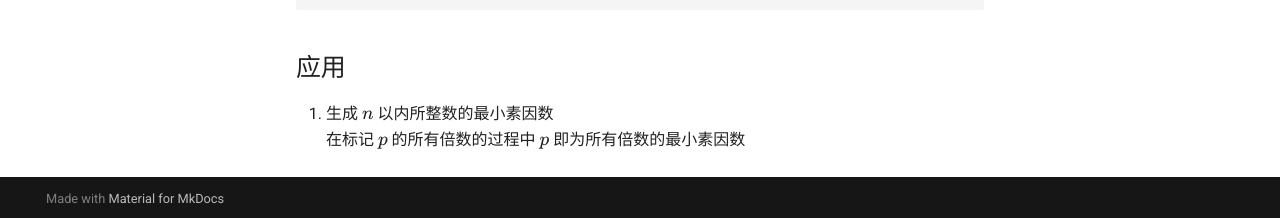
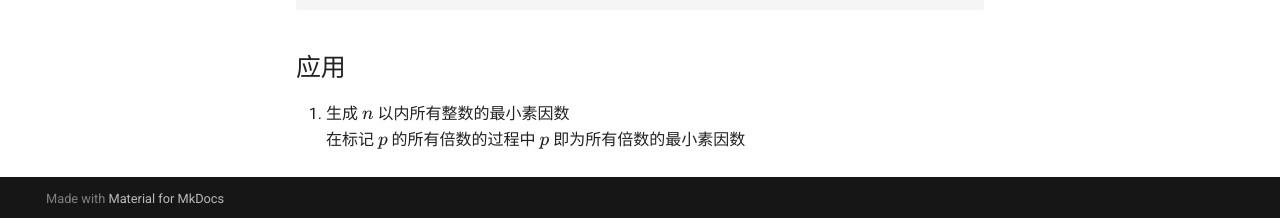
Before and after one commit to weiyong1024/iWiki, an MkDocs documentation site: the page built from docs/math/eratosthenes.md, in a window 1280 px wide and 1021 px high. Shown: the part 800-1018 px from the top of the window. Built offline with MkDocs 1.6.1 and Material for MkDocs 9.7.7, drawn with Linux system fonts in a browser that asks for light colours; formulas are drawn with MathJax 3; comment, search, counter and statistics services are not loaded.

Commit message:
Fix typo

```diff
--- a/docs/math/eratosthenes.md
+++ b/docs/math/eratosthenes.md
@@ -27,5 +27,5 @@ std::vector<int> Eratosthenes_sieve() {
 
 
 ## 应用
-1. 生成 $n$ 以内所整数的最小素因数
+1. 生成 $n$ 以内所有整数的最小素因数
 在标记 $p$ 的所有倍数的过程中 $p$ 即为所有倍数的最小素因数
```
